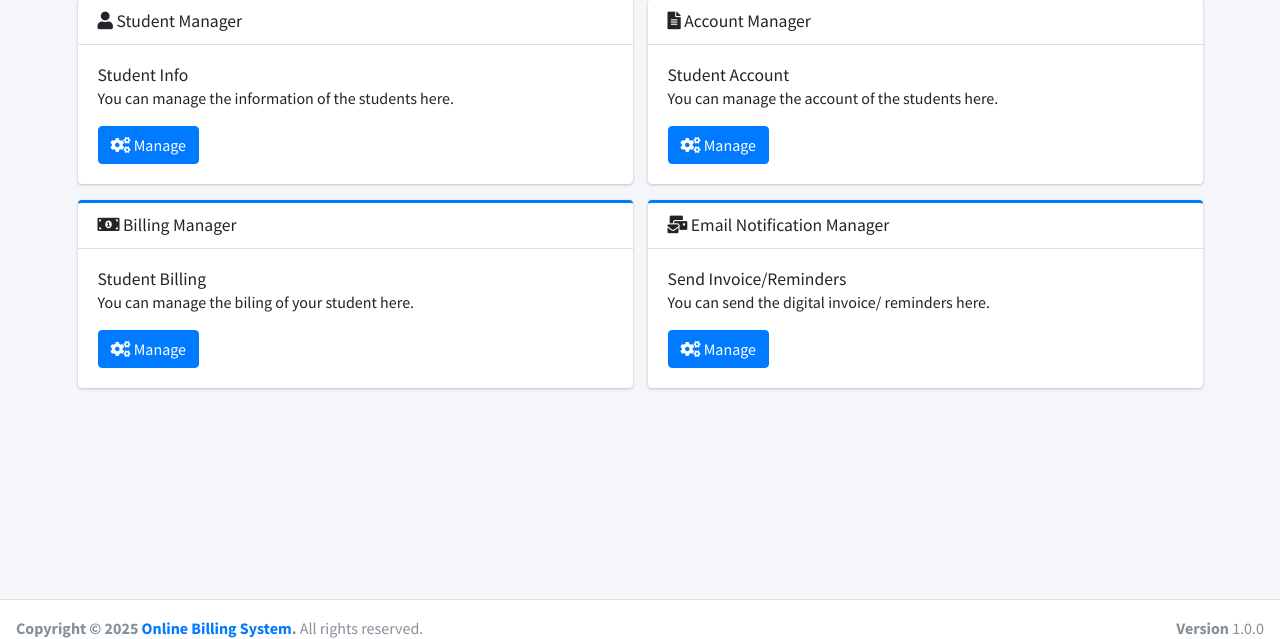
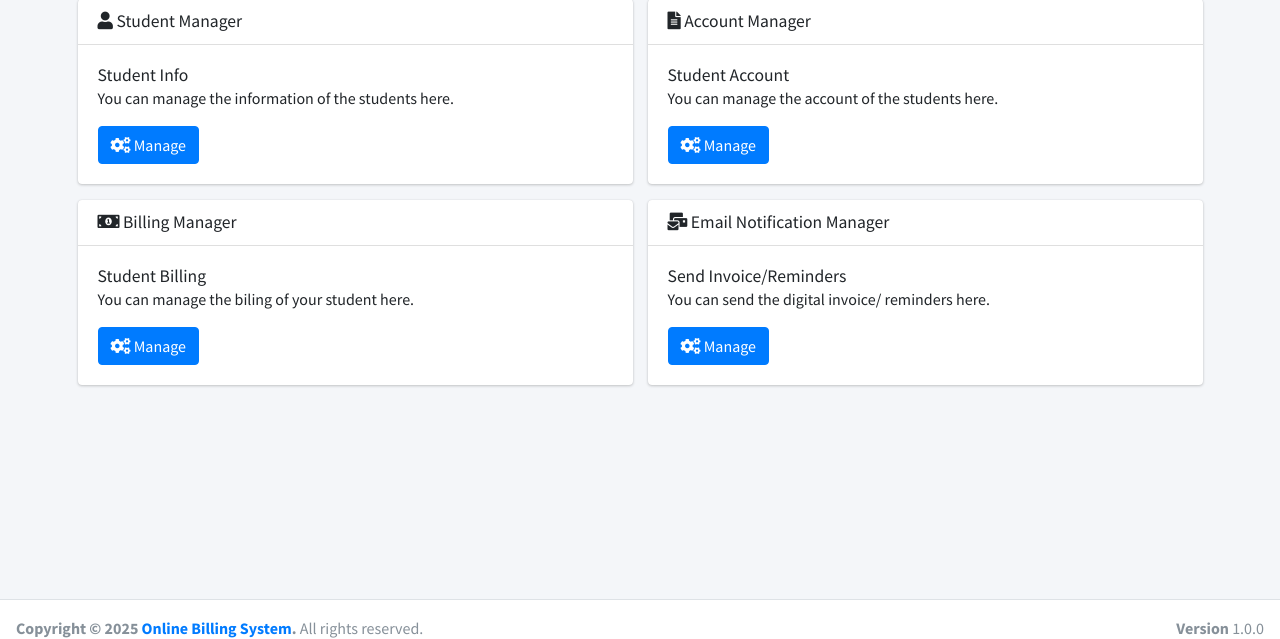
Before and after one commit to shakiel17/onlinebilling, a CodeIgniter app: page /database/main in a window 1280 px wide. Shown: the part 144-783 px from the top of the page. Run offline with CodeIgniter, Linux system fonts and the light colour scheme; the visitor is signed in with stand-in values (Sample User, id 1); data that the repository does not hold is empty; some libraries are stand-ins or nearby versions.

Commit message:
Update main.php

```diff
--- a/application/views/pages/main.php
+++ b/application/views/pages/main.php
@@ -59,7 +59,7 @@
               </div>
             </div>
 
-            <div class="card card-primary card-outline">
+            <div class="card card-outline">
               <div class="card-header">
                 <h5 class="card-title m-0"><i class="fas fa-money-bill-alt"></i> Billing Manager</h5>
               </div>
@@ -85,7 +85,7 @@
               </div>
             </div>
 
-            <div class="card card-primary card-outline">
+            <div class="card  card-outline">
               <div class="card-header">
                 <h5 class="card-title m-0"><i class="fas fa-mail-bulk"></i> Email Notification Manager</h5>
               </div>
```
